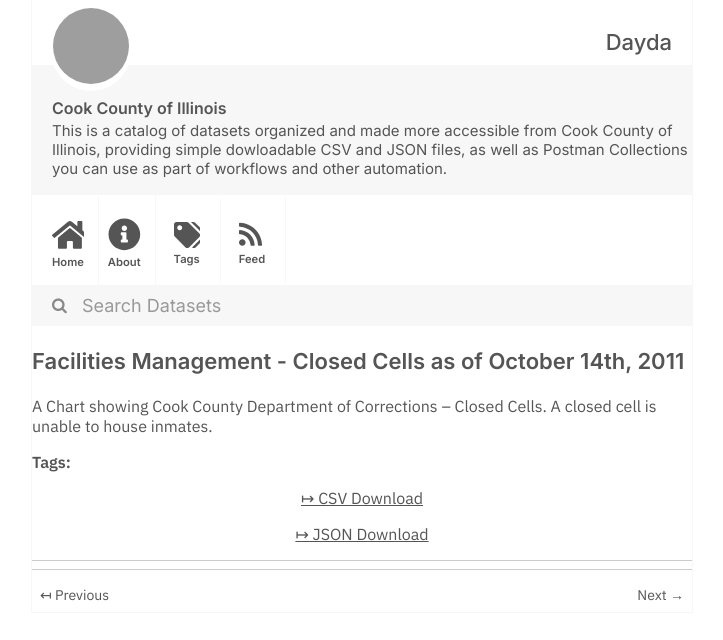
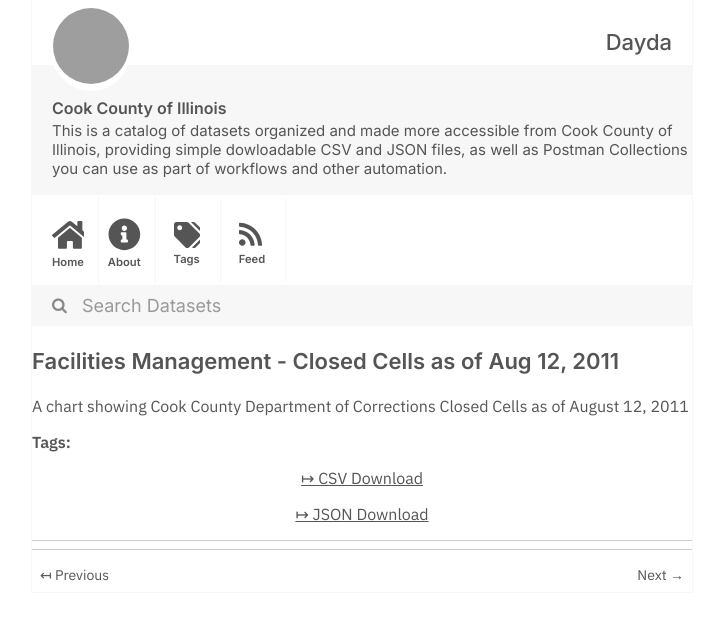
Before and after one commit to dayda-entities/cook-county-of-illinois, a Jekyll site: the page built from _posts/2020-11-10-facilities-management-closed-c.md, in a window 1280 px wide, cut to the strip 0-640 px from the top of the page. Shown: the whole strip, without its empty margins (278-1001 px from the left). Built offline with Jekyll 4.4.1, drawn with Linux system fonts in a browser that asks for light colours; grey boxes are pictures that could not be loaded.

Commit message:
Publish Data

```diff
--- a/_posts/2020-11-10-facilities-management-closed-c.md
+++ b/_posts/2020-11-10-facilities-management-closed-c.md
@@ -1,17 +1,17 @@
 ---
-title: 'Facilities Management - Closed Cells as of October 14th, 2011'
-created: '2020-11-10T16:57:16.937411'
-modified: '2020-11-10T16:57:16.937421'
+title: 'Facilities Management - Closed Cells as of Aug 12, 2011'
+created: '2020-11-10T16:57:24.939534'
+modified: '2020-11-10T16:57:24.939544'
 state: active
 type: dataset
 tags: []
 groups:
   - Local Government
 csv_url: >-
-  https://datacatalog.cookcountyil.gov/api/views/8856-65e9/rows.csv?accessType=DOWNLOAD
+  https://datacatalog.cookcountyil.gov/api/views/ct5q-epf4/rows.csv?accessType=DOWNLOAD
 json_url: >-
-  https://datacatalog.cookcountyil.gov/api/views/8856-65e9/rows.json?accessType=DOWNLOAD
+  https://datacatalog.cookcountyil.gov/api/views/ct5q-epf4/rows.json?accessType=DOWNLOAD
 layout: post
 
 ---
-A Chart showing Cook County Department of Corrections -- Closed Cells. A closed cell is unable to house inmates.
+A chart showing Cook County Department of Corrections Closed Cells as of August 12, 2011
```
